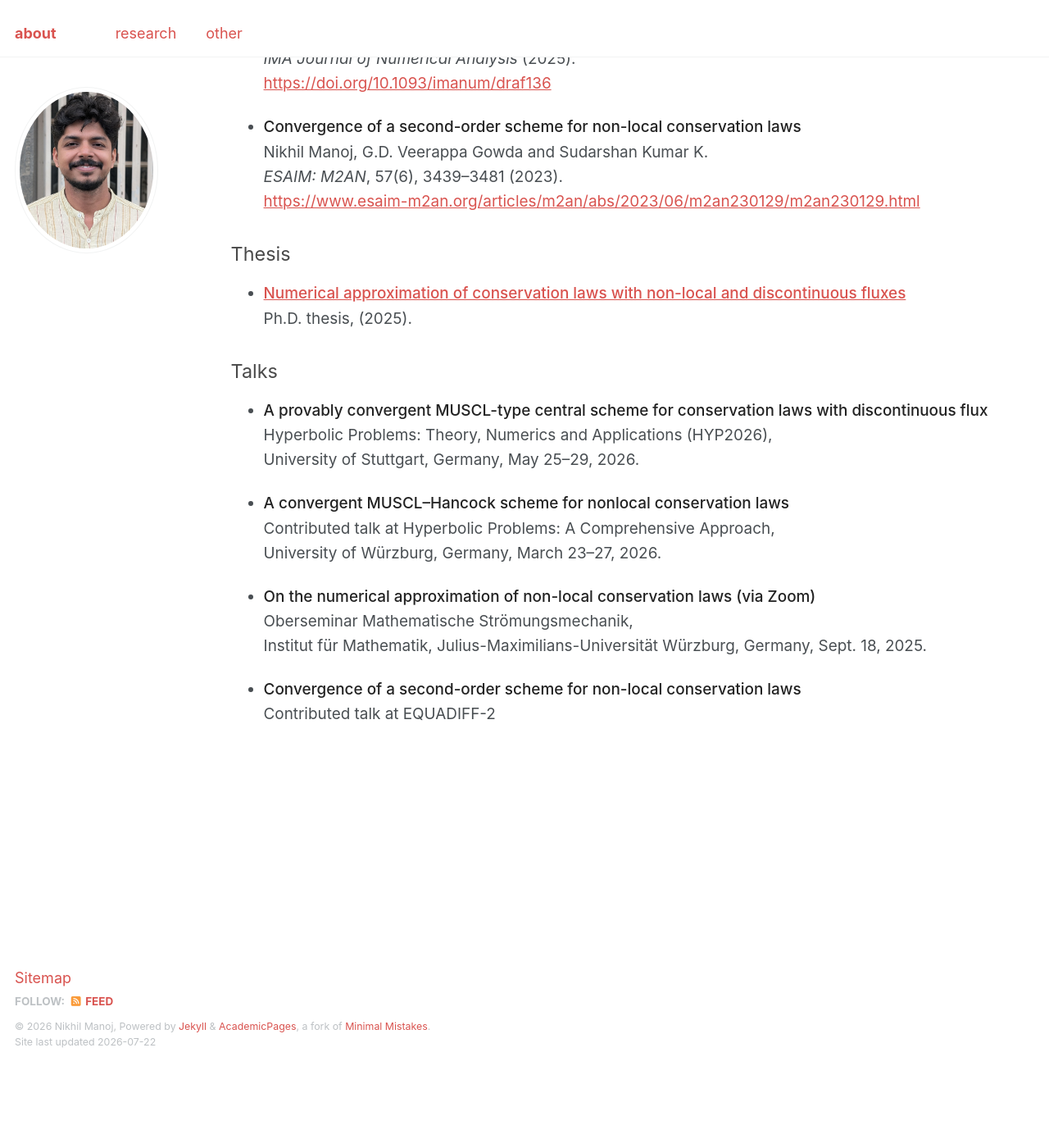
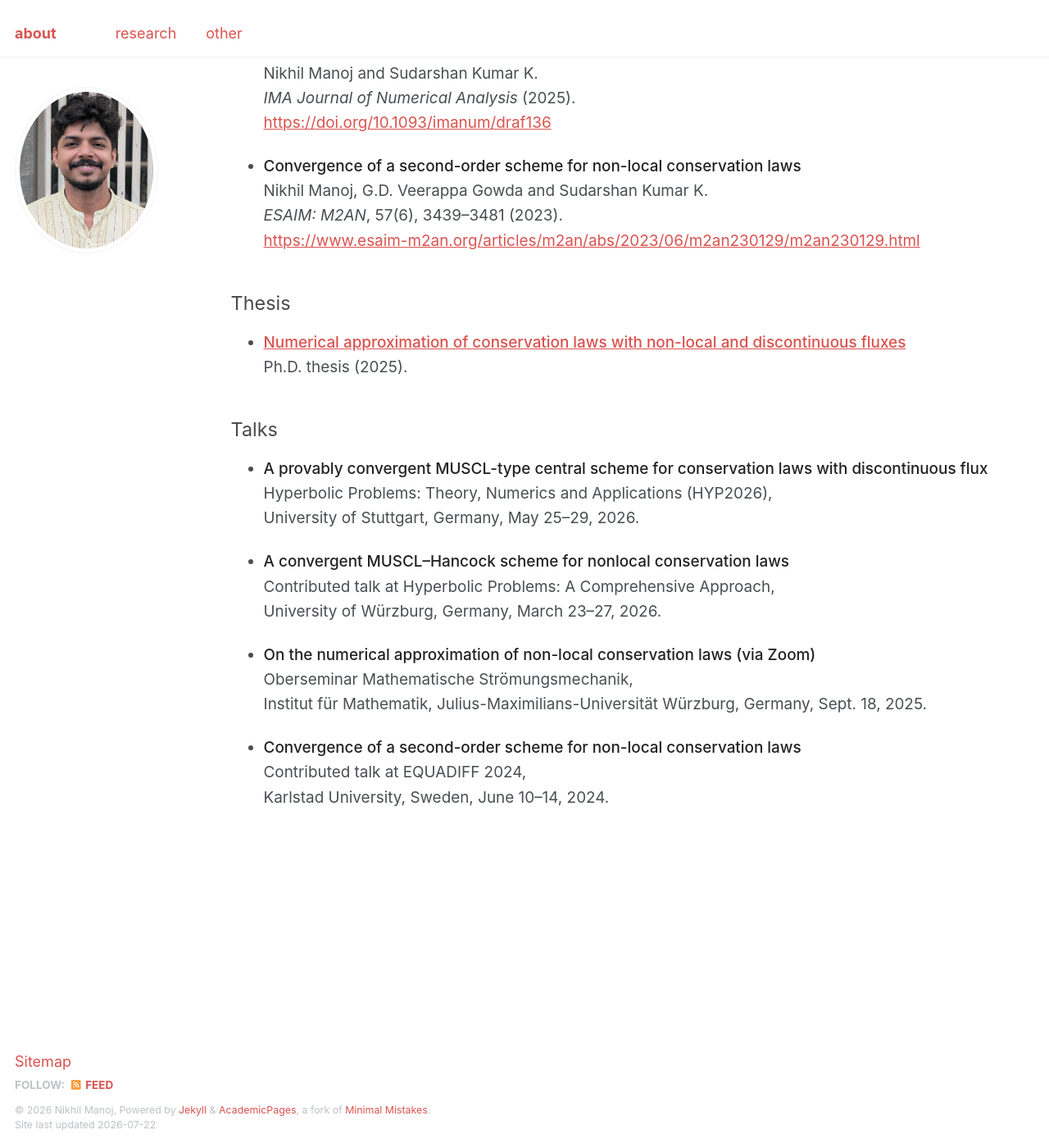
Before and after one commit to nikhil0597/nikhil0597.github.io, a Jekyll site: the page built from _pages/publications.html, in a window 1280 px wide and 1400 px high, scrolled down 818 px. Shown: the whole window at 82% size. Built offline with Jekyll 4.4.1, drawn with Linux system fonts in a browser that asks for light colours; before the commit the page ends 2116 px from its top, so only the background shows below that; some of the changed text lies outside the part shown.

Commit message:
Update publications.html

```diff
--- a/_pages/publications.html
+++ b/_pages/publications.html
@@ -5,7 +5,6 @@ author_profile: true
 ---
 
 <style>
-  /* 1. Force the Matte Coral Link Color with a smooth transition */
   a {
     color: #d9534f !important;
     text-decoration: none;
@@ -16,13 +15,12 @@ author_profile: true
     text-decoration: underline;
   }
 
-  /* 3. Footer Icon Hover Effect (Turns coral when hovered) */
   .fas, .fab {
     transition: color 0.3s ease, transform 0.3s ease;
   }
   a:hover .fas, a:hover .fab {
     color: #d9534f !important;
-    transform: translateY(-3px); /* Gives a tiny upward "bump" */
+    transform: translateY(-3px);
   }
 </style>
 
@@ -30,84 +28,112 @@ author_profile: true
   <span style="font-weight: 400; color: #777777;">Research</span>
 </h1>
 
-My research interests include:
+<p>My research interests include:</p>
 
 <ul style="line-height: 1.6; font-size: 1.05em; margin-bottom: 2em;">
-  <li style="margin-bottom: 0.5em;">High-order numerical schemes for hyperbolic conservation laws</li>
-  <li style="margin-bottom: 0.5em;">Structure preservation of numerical methods</li>
-  <li style="margin-bottom: 0.5em;">Active flux method</li>
-  <li style="margin-bottom: 0.5em;">Nonlocal conservation laws</li>
-  <li style="margin-bottom: 0.5em;">Conservation laws with discontinuous flux</li>
-  <li style="margin-bottom: 0.5em;">Rigorous convergence and stability analysis of numerical schemes</li>
+  <li>High-order numerical schemes for hyperbolic conservation laws</li>
+  <li>Structure preservation of numerical methods</li>
+  <li>Active flux method</li>
+  <li>Nonlocal conservation laws</li>
+  <li>Conservation laws with discontinuous flux</li>
+  <li>Rigorous convergence and stability analysis of numerical schemes</li>
 </ul>
 
-<h2 style="font-weight: 400; font-size: 1.3em; color: #4a4a4a; margin-top: 1.5em; border-bottom: none;">Publications / Preprints</h2>
+<h2 style="font-weight: 400; font-size: 1.3em; color: #4a4a4a;">Publications / Preprints</h2>
 
 <ul style="line-height: 1.6; font-size: 1.05em;">
 
   <li style="margin-bottom: 1.2em;">
-    <span style="font-weight: 500; color: #222222;">A convergent MUSCL-Hancock scheme for non-local conservation laws</span><br>
+    <span style="font-weight: 500; color: #222222;">
+      A convergent MUSCL-Hancock scheme for non-local conservation laws
+    </span><br>
     Nikhil Manoj, G.D. Veerappa Gowda and Sudarshan Kumar K.<br>
     (to appear in ESAIM: M2AN, 2026).<br>
-    <a href="https://doi.org/10.1051/m2an/2026060"</a>
+    <a href="https://doi.org/10.1051/m2an/2026060">
+      https://doi.org/10.1051/m2an/2026060
+    </a>
   </li>
 
   <li style="margin-bottom: 1.2em;">
-    <span style="font-weight: 500; color: #222222;">A positivity preserving second-order scheme for multi-dimensional system of non-local conservation laws</span><br>
-     Nikhil Manoj, G.D. Veerappa Gowda, Sudarshan Kumar K.<br>
+    <span style="font-weight: 500; color: #222222;">
+      A positivity preserving second-order scheme for multi-dimensional system of non-local conservation laws
+    </span><br>
+    Nikhil Manoj, G.D. Veerappa Gowda, Sudarshan Kumar K.<br>
     <em>Zeitschrift für angewandte Mathematik und Physik</em> (2026).<br>
-    <a href="https://link.springer.com/article/10.1007/s00033-026-02742-8">https://link.springer.com/article/10.1007/s00033-026-02742-8</a>
+    <a href="https://link.springer.com/article/10.1007/s00033-026-02742-8">
+      https://link.springer.com/article/10.1007/s00033-026-02742-8
+    </a>
   </li>
 
   <li style="margin-bottom: 1.2em;">
-    <span style="font-weight: 500; color: #222222;">Convergence analysis of a MUSCL-type central scheme for conservation laws with discontinuous flux</span><br>
-     Nikhil Manoj and Sudarshan Kumar K.<br>
+    <span style="font-weight: 500; color: #222222;">
+      Convergence analysis of a MUSCL-type central scheme for conservation laws with discontinuous flux
+    </span><br>
+    Nikhil Manoj and Sudarshan Kumar K.<br>
     <em>IMA Journal of Numerical Analysis</em> (2025).<br>
-    <a href="https://doi.org/10.1093/imanum/draf136">https://doi.org/10.1093/imanum/draf136</a>
+    <a href="https://doi.org/10.1093/imanum/draf136">
+      https://doi.org/10.1093/imanum/draf136
+    </a>
   </li>
 
   <li style="margin-bottom: 1.2em;">
-    <span style="font-weight: 500; color: #222222;">Convergence of a second-order scheme for non-local conservation laws</span><br>
-     Nikhil Manoj, G.D. Veerappa Gowda and Sudarshan Kumar K.<br>
+    <span style="font-weight: 500; color: #222222;">
+      Convergence of a second-order scheme for non-local conservation laws
+    </span><br>
+    Nikhil Manoj, G.D. Veerappa Gowda and Sudarshan Kumar K.<br>
     <em>ESAIM: M2AN</em>, 57(6), 3439–3481 (2023).<br>
-    <a href="https://www.esaim-m2an.org/articles/m2an/abs/2023/06/m2an230129/m2an230129.html">https://www.esaim-m2an.org/articles/m2an/abs/2023/06/m2an230129/m2an230129.html</a>
+    <a href="https://www.esaim-m2an.org/articles/m2an/abs/2023/06/m2an230129/m2an230129.html">
+      https://www.esaim-m2an.org/articles/m2an/abs/2023/06/m2an230129/m2an230129.html
+    </a>
   </li>
 
 </ul>
 
-<h2 style="font-weight: 400; font-size: 1.3em; color: #4a4a4a; margin-top: 1.5em; border-bottom: none;">Thesis</h2>
+<h2 style="font-weight: 400; font-size: 1.3em; color: #4a4a4a;">Thesis</h2>
+
+<ul style="line-height: 1.6; font-size: 1.05em;">
+  <li style="margin-bottom: 1.2em;">
+    <a href="https://nikhil0597.github.io/files/thesis%20final_Nikhil%20Manoj.pdf" style="font-weight: 500;">
+      Numerical approximation of conservation laws with non-local and discontinuous fluxes
+    </a><br>
+    Ph.D. thesis (2025).
+  </li>
+</ul>
+
+<h2 style="font-weight: 400; font-size: 1.3em; color: #4a4a4a;">Talks</h2>
 
 <ul style="line-height: 1.6; font-size: 1.05em;">
 
   <li style="margin-bottom: 1.2em;">
-    <a href="https://nikhil0597.github.io/files/thesis%20final_Nikhil%20Manoj.pdf" style="font-weight: 500;">Numerical approximation of conservation laws with non-local and discontinuous fluxes</a><br>
-   Ph.D. thesis, (2025).<br>
-  </li>
-
-</ul>
-
-<h2 style="font-weight: 400; font-size: 1.3em; color: #4a4a4a; margin-top: 1.5em; border-bottom: none;">Talks</h2>
-
-<ul style="line-height: 1.6; font-size: 1.05em;">
-
-  <li style="margin-bottom: 1.2em;">
-    <span style="font-weight: 500; color: #222222;">A provably convergent MUSCL-type central scheme for conservation laws with discontinuous flux</span><br>
+    <span style="font-weight: 500; color: #222222;">
+      A provably convergent MUSCL-type central scheme for conservation laws with discontinuous flux
+    </span><br>
     Hyperbolic Problems: Theory, Numerics and Applications (HYP2026),<br>
     University of Stuttgart, Germany, May 25–29, 2026.
   </li>
 
   <li style="margin-bottom: 1.2em;">
-    <span style="font-weight: 500; color: #222222;">A convergent MUSCL–Hancock scheme for nonlocal conservation laws</span><br>
+    <span style="font-weight: 500; color: #222222;">
+      A convergent MUSCL–Hancock scheme for nonlocal conservation laws
+    </span><br>
     Contributed talk at Hyperbolic Problems: A Comprehensive Approach,<br>
     University of Würzburg, Germany, March 23–27, 2026.
   </li>
 
   <li style="margin-bottom: 1.2em;">
-    <span style="font-weight: 500; color: #222222;">On the numerical approximation of non-local conservation laws (via Zoom)</span><br>
+    <span style="font-weight: 500; color: #222222;">
+      On the numerical approximation of non-local conservation laws (via Zoom)
+    </span><br>
     Oberseminar Mathematische Strömungsmechanik,<br>
     Institut für Mathematik, Julius-Maximilians-Universität Würzburg, Germany, Sept. 18, 2025.
   </li>
 
   <li style="margin-bottom: 1.2em;">
-    <span style="font-weight: 500; color: #222222;">Convergence of a second-order scheme for non-local conservation laws</span><br>
-    Contributed talk at EQUADIFF-2
+    <span style="font-weight: 500; color: #222222;">
+      Convergence of a second-order scheme for non-local conservation laws
+    </span><br>
+    Contributed talk at EQUADIFF 2024,<br>
+    Karlstad University, Sweden, June 10–14, 2024.
+  </li>
+
+</ul>
```
